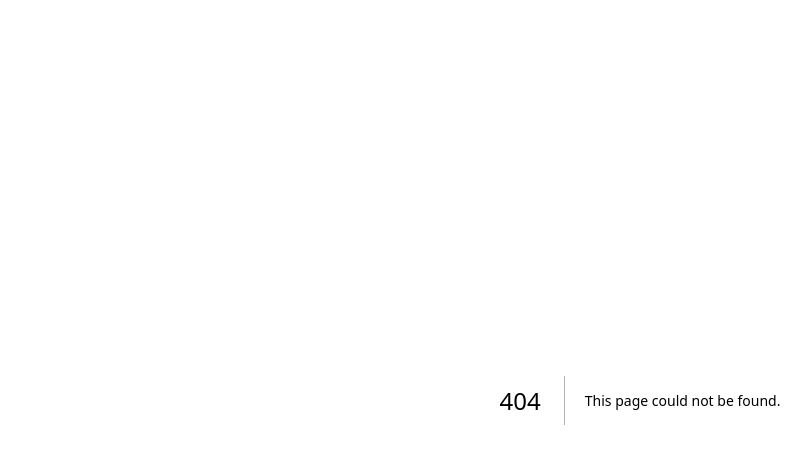
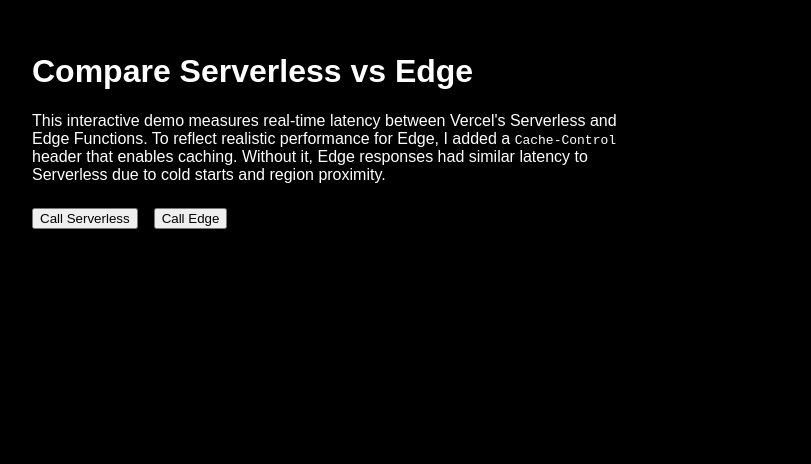
Before and after one commit to ralphieninefo/raphwebsite2-vercel, a Next.js app: page /edge_serverless_demo in a window 1280 px wide. Before the commit this address had no page. Shown: the top 464 px of the page, without its empty margins (0-811 px from the left). Built offline with nearby package versions, Linux system fonts and the light colour scheme; a web font is replaced by a local one.

Commit message:
chore: rename fluid_demo to edge_serverless_demo and update content

```diff
--- /dev/null
+++ b/pages/edge_serverless_demo.js
@@ -0,0 +1,41 @@
+import { useState } from 'react';
+
+export default function CompareFunctions() {
+  const [message, setMessage] = useState('');
+  const [loading, setLoading] = useState(false);
+
+  async function callFunction(type) {
+    setLoading(true);
+    const start = performance.now();
+    const res = await fetch(`/api/hello${type === 'edge' ? '-edge' : ''}`);
+    const data = await res.json();
+    const end = performance.now();
+    setMessage(`${data.message} (⏱ ${Math.round(end - start)} ms)`);
+    setLoading(false);
+  }
+
+  return (
+    <main style={{ padding: '2rem', fontFamily: 'Arial, sans-serif' }}>
+      <h1>Compare Serverless vs Edge</h1>
+
+      <p style={{ maxWidth: '600px' }}>
+        This interactive demo measures real-time latency between Vercel's Serverless and Edge Functions.
+        To reflect realistic performance for Edge, I added a <code>Cache-Control</code> header that enables caching.
+        Without it, Edge responses had similar latency to Serverless due to cold starts and region proximity.
+      </p>
+
+      <div style={{ margin: '1.5rem 0' }}>
+        <button onClick={() => callFunction('serverless')} style={{ marginRight: '1rem' }}>
+          Call Serverless
+        </button>
+        <button onClick={() => callFunction('edge')}>
+          Call Edge
+        </button>
+      </div>
+
+      <div style={{ marginTop: '2rem', fontWeight: 'bold' }}>
+        {loading ? 'Loading...' : message}
+      </div>
+    </main>
+  );
+}
```
Also changed, not shown: pages/fluid_demo.js (deleted, +0 -32 lines).
